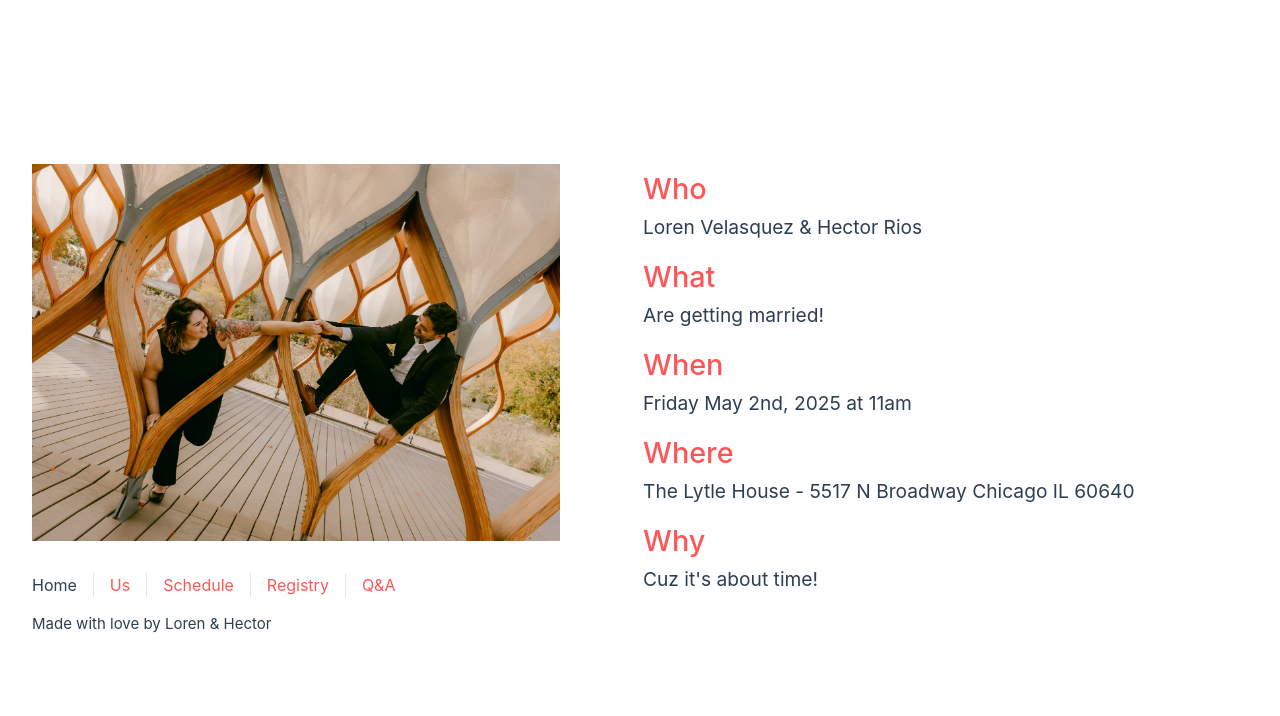
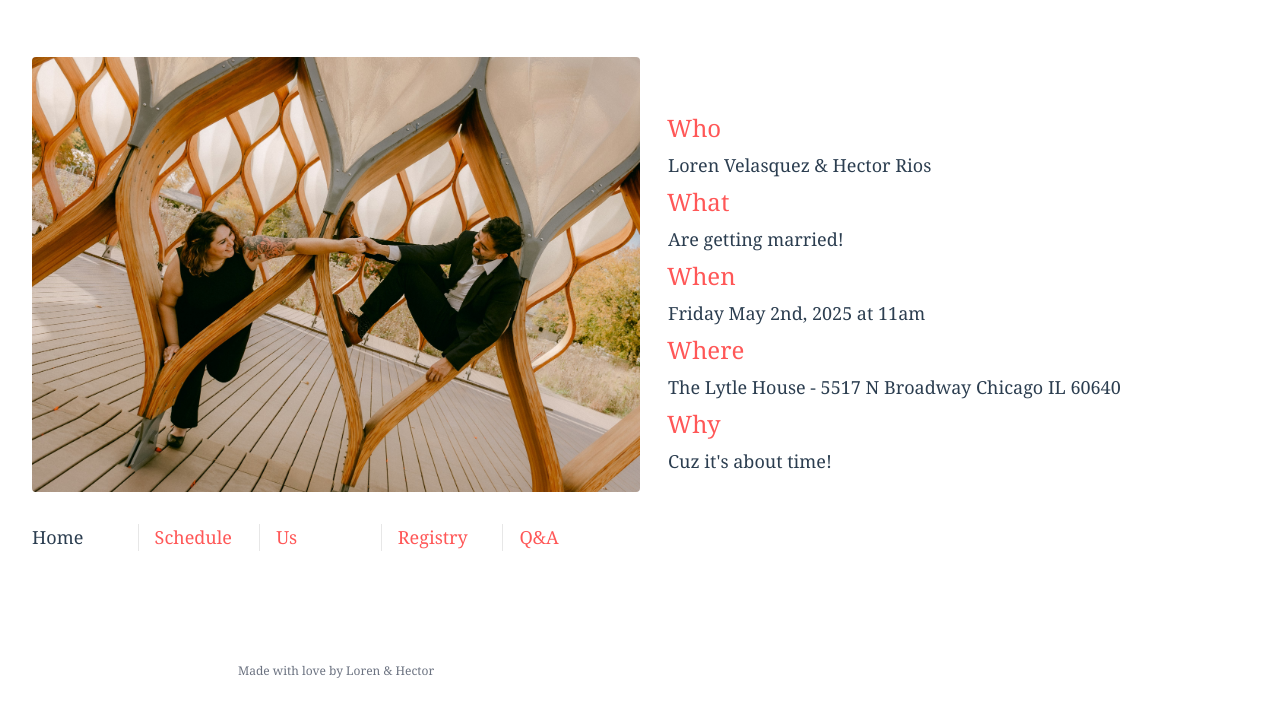
Before and after one commit to bighead-inc/big-wedding-vue, a Vue app: page / in a window 1280 px wide. Shown: the top 716 px of the page. Built offline with nearby package versions, Linux system fonts and the light colour scheme.

Commit message:
feat: Big style update

```diff
--- a/index.html
+++ b/index.html
@@ -7,7 +7,7 @@
     <title>Loren and Hector Wedding</title>
   </head>
   <body>
-    <div id="app" class="container mx-auto"></div>
+    <div id="app" class="font-serif text-lg"></div>
     <script type="module" src="/src/main.js"></script>
   </body>
 </html>
--- a/src/App.vue
+++ b/src/App.vue
@@ -3,29 +3,30 @@ import { RouterLink, RouterView } from 'vue-router'
 </script>
 
 <template>
-  <header>
-    <div class="wrapper">
+  <header class="mx-auto max-w-screen-xl mx-auto">
+    <div class="md:col-span-3">
       <img
-        class="object-cover"
+        class="rounded"
         alt="Loren and Hector Engagement Pic"
         src="./assets/engagement_photo.jpg"
-        width="600"
-        height="400"
       />
-      <nav>
-        <RouterLink to="/">Home</RouterLink>
-        <RouterLink to="/us">Us</RouterLink>
-        <RouterLink to="/schedule">Schedule</RouterLink>
-        <RouterLink to="/registry">Registry</RouterLink>
-        <RouterLink to="/qa">Q&A</RouterLink>
-      </nav>
     </div>
+
+    <nav class="flex flex-row">
+      <RouterLink class="basis-1/5 hover:text-slate-900" to="/">Home</RouterLink>
+      <RouterLink class="basis-1/5 hover:text-slate-900" to="/schedule">Schedule</RouterLink>
+      <RouterLink class="basis-1/5 hover:text-slate-900" to="/us">Us</RouterLink>
+      <RouterLink class="basis-1/5 hover:text-slate-900" to="/registry">Registry</RouterLink>
+      <RouterLink class="basis-1/5 hover:text-slate-900" to="/qa">Q&A</RouterLink>
+    </nav>
   </header>
 
-  <RouterView />
+  <main class="container mx-auto relative pl-2 lg:pl-6 lg:pt-12">
+    <RouterView />
+  </main>
 
-  <footer>
-    Made with love by Loren & Hector
+  <footer class="mx-auto max-w-screen-xl space-y-8 px-4 py-16 sm:px-6 lg:space-y-16 lg:px-8">
+    <p class="text-xs text-gray-500">Made with love by Loren & Hector</p>
   </footer>
 </template>
 
@@ -35,16 +36,11 @@ header {
   max-height: 100vh;
 }
 
-.logo {
-  display: block;
-  margin: 0 auto 2rem;
-}
-
 nav {
   width: 100%;
-  font-size: 12px;
   text-align: center;
   margin-top: 2rem;
+  margin-bottom: 2rem;
 }
 
 nav a.router-link-exact-active {
@@ -66,27 +62,9 @@ nav a:first-of-type {
 }
 
 @media (min-width: 1024px) {
-  header {
-    display: flex;
-    place-items: center;
-    padding-right: calc(var(--section-gap) / 2);
-  }
-
-  .logo {
-    margin: 0 2rem 0 0;
-  }
-
-  header .wrapper {
-    display: flex;
-    place-items: flex-start;
-    flex-wrap: wrap;
-  }
-
   nav {
     text-align: left;
     margin-left: -1rem;
-    font-size: 1rem;
-
     padding: 1rem 0;
     margin-top: 1rem;
   }
--- a/src/assets/main.css
+++ b/src/assets/main.css
@@ -3,13 +3,6 @@
 @tailwind components;
 @tailwind utilities;
 
-/* #app { */
-/*   max-width: 1280px; */
-/*   margin: 0 auto; */
-/*   padding: 2rem; */
-/*   font-weight: normal; */
-/* } */
-/**/
 a,
 .red {
   text-decoration: none;
@@ -17,12 +10,12 @@ a,
   transition: 0.4s;
   padding: 3px;
 }
-
-@media (hover: hover) {
-  a:hover {
-    background-color: hsla(160, 100%, 37%, 0.2);
-  }
-}
+/**/
+/* @media (hover: hover) { */
+/*   a:hover { */
+/*     background-color: hsla(160, 100%, 37%, 0.2); */
+/*   } */
+/* } */
 
 @media (min-width: 1024px) {
   body {
--- a/src/components/HomeItem.vue
+++ b/src/components/HomeItem.vue
@@ -13,21 +13,9 @@ defineProps({
 
 <template>
   <div class="home-item">
-    <h1 class="red">{{ header }}</h1>
-    <h3 class="description">{{ description }}</h3>
+    <h1 class="red text-2xl/10">{{ header }}</h1>
+    <p class="description pl-1">{{ description }}</p>
   </div>
 </template>
 
-<style scoped>
-h1 {
-  font-weight: 500;
-  font-size: 1.8rem;
-  position: relative;
-}
-
-h3 {
-  font-size: 1.2rem;
-  padding-bottom: 10px;
-  padding-left: 3px;
-}
-</style>
+<style scoped></style>
--- a/src/components/QAItem.vue
+++ b/src/components/QAItem.vue
@@ -13,21 +13,7 @@ defineProps({
 
 <template>
   <div class="qa-item">
-    <h1 class="red">{{ question }}</h1>
-    <h3 class="answer">{{ answer }}</h3>
+    <h1 class="red text-2xl/10">{{ question }}</h1>
+    <p class="answer pl-1">{{ answer }}</p>
   </div>
 </template>
-
-<style scoped>
-h1 {
-  font-weight: 500;
-  font-size: 1.8rem;
-  position: relative;
-}
-
-h3 {
-  font-size: 1.2rem;
-  padding-bottom: 10px;
-  padding-left: 3px;
-}
-</style>
--- a/src/components/ScheduleItem.vue
+++ b/src/components/ScheduleItem.vue
@@ -13,22 +13,8 @@ defineProps({
 
 <template>
   <div class="schedule-item">
-    <h1 class="red">{{ time }}</h1>
+    <h1 class="red text-2xl/10">{{ time }}</h1>
 
-    <h3 class="event">{{ event }}</h3>
+    <p class="event pl-1">{{ event }}</p>
   </div>
 </template>
-
-<style scoped>
-h1 {
-  font-weight: 500;
-  font-size: 1.8rem;
-  position: relative;
-}
-
-h3 {
-  font-size: 1.2rem;
-  padding-left: 3px;
-  padding-bottom: 10px;
-}
-</style>
--- a/src/views/RegistryView.vue
+++ b/src/views/RegistryView.vue
@@ -2,15 +2,15 @@
   <div class="registry">
     <ul>
       <li>
-        <a href="https://www.amazon.com" target="_blank" rel="noopener">Amazon Registry</a>
+        <a class="hover:text-slate-900" href="https://www.amazon.com" target="_blank" rel="noopener">Amazon Registry</a>
       </li>
 
       <li>
-        <a href="https://www.target.com" target="_blank" rel="noopener">Target Registry</a>
+        <a class="hover:text-slate-900" href="https://www.target.com" target="_blank" rel="noopener">Target Registry</a>
       </li>
 
       <li>
-        <a href="https://www.costco.com" target="_blank" rel="noopener">Costco Registry</a>
+        <a class="hover:text-slate-900" href="https://www.costco.com" target="_blank" rel="noopener">Costco Registry</a>
       </li>
     </ul>
   </div>
--- a/src/views/UsView.vue
+++ b/src/views/UsView.vue
@@ -4,8 +4,12 @@
       Back when Google+ was hot for a minute (2011), Loren asked about questions about RPGs on a
       post and Hector answered.
     </p>
+
     <p>Fast-forward to now, Loren and Hector live in Lincoln Square.</p>
-    <p>They share their home with Anakin Tiberius aka Darkness aka El Mafioso</p>
-    <p>And Echo Rhaegar aka das mah good gurl</p>
+
+    <p>
+      They share their home with Anakin Tiberius aka Darkness aka El Mafioso And Echo Rhaegar aka
+      das mah good gurl
+    </p>
   </div>
 </template>
```
